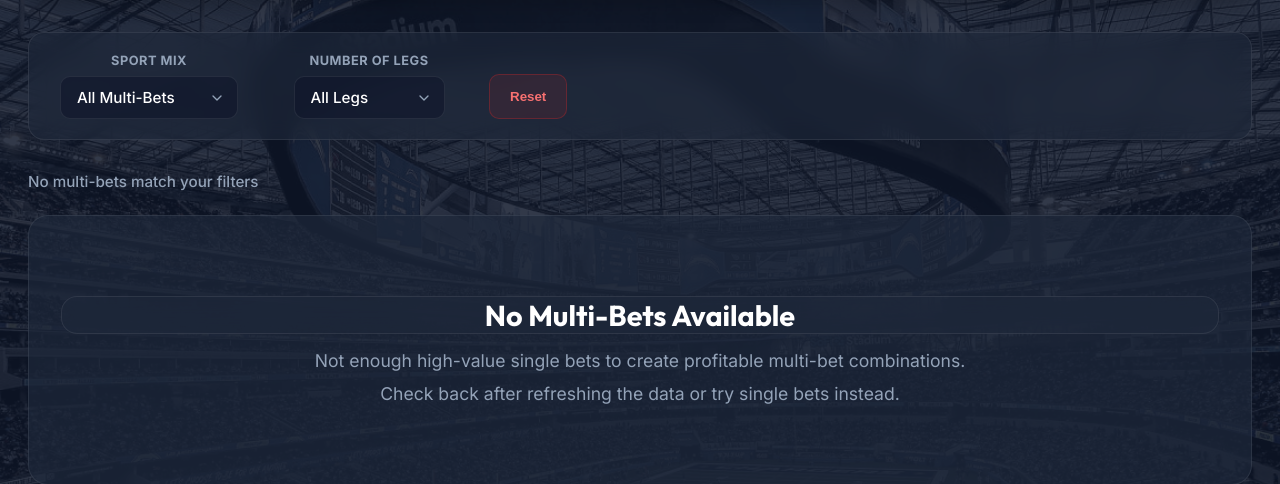
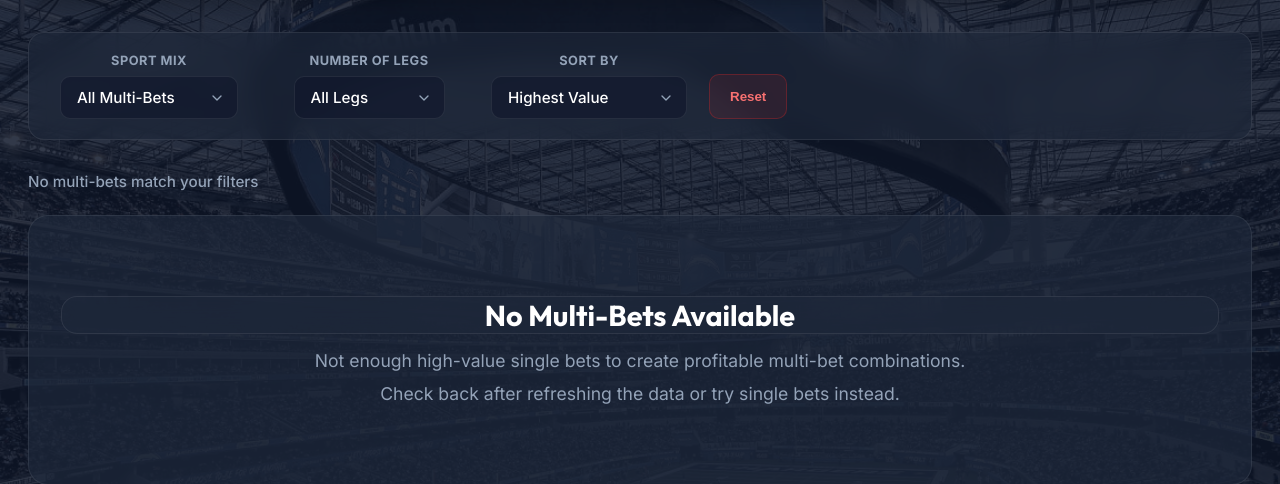
Before and after one commit to treezie/edgefinder-pro, a FastAPI app: template betting_app/api/templates/multibets.html in a window 1280 px wide. Shown: the part 99-583 px from the top of the page. Run offline with FastAPI, Linux system fonts and the light colour scheme; the template is opened without the code that fills it, so the values that code supplies are empty; parts of the project's set-up code (start-up, migrations or seed data) failed here and were passed over.

Commit message:
Add multi-bet sort filter

````diff
--- a/betting_app/api/templates/multibets.html
+++ b/betting_app/api/templates/multibets.html
@@ -580,7 +580,7 @@
             margin-left: 8px;
         }
 
-        ``` .refresh-btn:hover {
+        .refresh-btn:hover {
             background: rgba(127, 184, 190, 0.25);
             transform: translateY(-1px);
         }
@@ -742,6 +742,11 @@
                     <option value="4">4-Leg Multis</option>
                     <option value="5">5-Leg Multis</option>
                     <option value="6">6-Leg Multis</option>
+                </select></div>
+            <div class="filter-group"><label class="filter-label">Sort By</label><select class="filter-select"
+                    id="sortFilter" onchange="applyFilters()">
+                    <option value="value">Highest Value</option>
+                    <option value="probability">Highest Probability</option>
                 </select></div><button class="reset-btn" onclick="resetFilters()">Reset</button>
         </div>
         <div class="filter-results" id="filterResults">Showing all multi-bets </div>
@@ -750,7 +755,8 @@
 
             {% for multi in multibets %}
 
-            <div class="multi-card" data-legs="{{ multi.num_legs }}" data-sports='{{ multi.sports|tojson }}'>
+            <div class="multi-card" data-legs="{{ multi.num_legs }}" data-sports='{{ multi.sports|tojson }}'
+                data-value="{{ multi.combined_value }}" data-probability="{{ multi.combined_probability }}">
                 <div class="multi-header">
                     <div class="multi-title"> {{ multi.num_legs }}
 
@@ -858,22 +864,33 @@
                     if (show) {
                         card.style.display = 'block';
                         visibleCount++;
-                    }
-
-                    else {
+                    } else {
                         card.style.display = 'none';
                     }
                 });
 
-                // Update results text
-                const resultsText = document.getElementById('filterResults');
+                // Sorting Logic
+                const sortBy = document.getElementById('sortFilter').value;
+                const container = document.getElementById('multibetsGrid');
+                const visibleCards = Array.from(cards).filter(c => c.style.display !== 'none');
 
+                visibleCards.sort((a, b) => {
+                    const aVal = parseFloat(a.dataset[sortBy]);
+                    const bVal = parseFloat(b.dataset[sortBy]);
+
+                    // Sort descending (High to Low)
+                    return bVal - aVal;
+                });
+
+                // Re-append sorted cards
+                visibleCards.forEach(card => container.appendChild(card));
+
+                // Update text
+                const resultText = document.getElementById('filterResults');
                 if (visibleCount === 0) {
-                    resultsText.innerHTML = 'No multi-bets match your filters';
-                }
-
-                else {
-                    resultsText.innerHTML = `Showing \u003cspan\u003e${visibleCount}\u003c/span\u003e multi-bets`;
+                    resultText.innerHTML = 'No multi-bets match your filters';
+                } else {
+                    resultText.innerHTML = `Showing <span>${visibleCount}</span> multi-bets sorted by ${sortBy === 'value' ? 'Expect Value' : 'Win Probability'}`;
                 }
             }
 
````
Also changed, not shown: betting_app/scrapers/odds_api_fetcher.py (+6 -5 lines).
